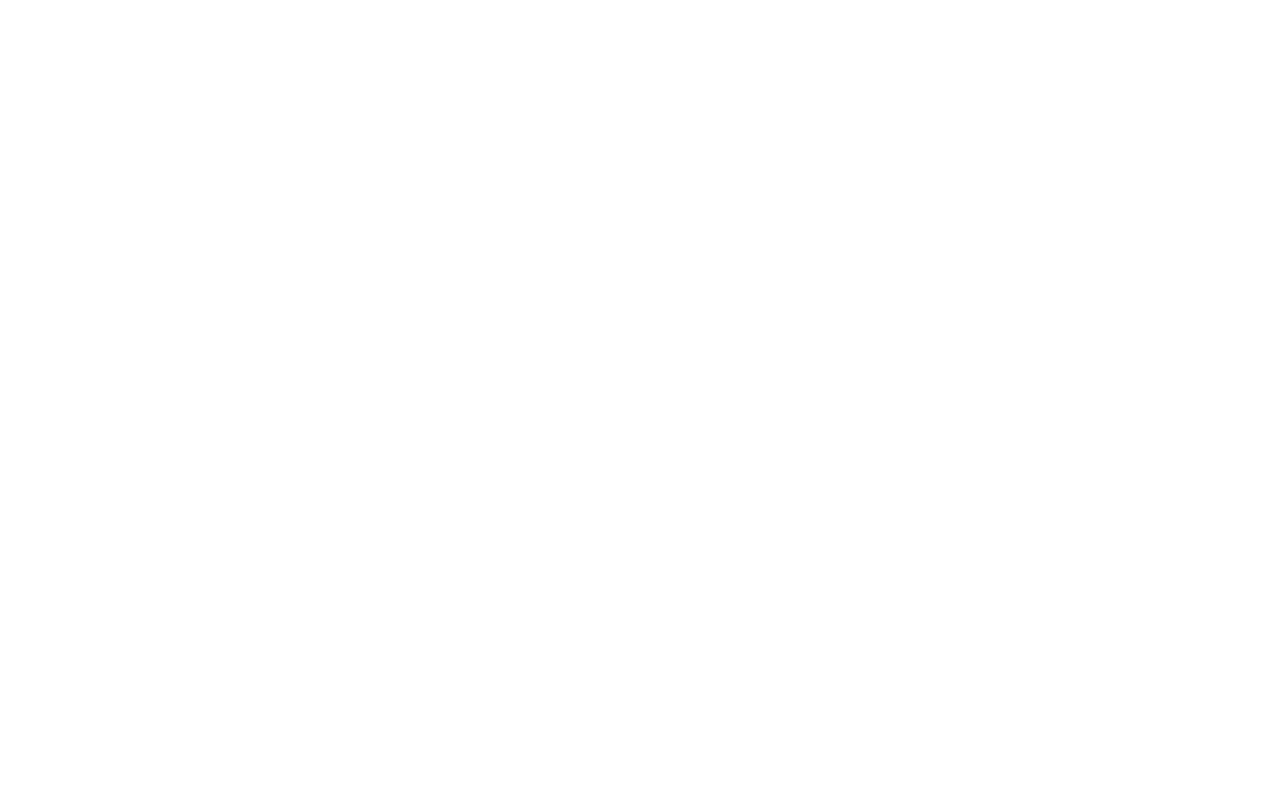
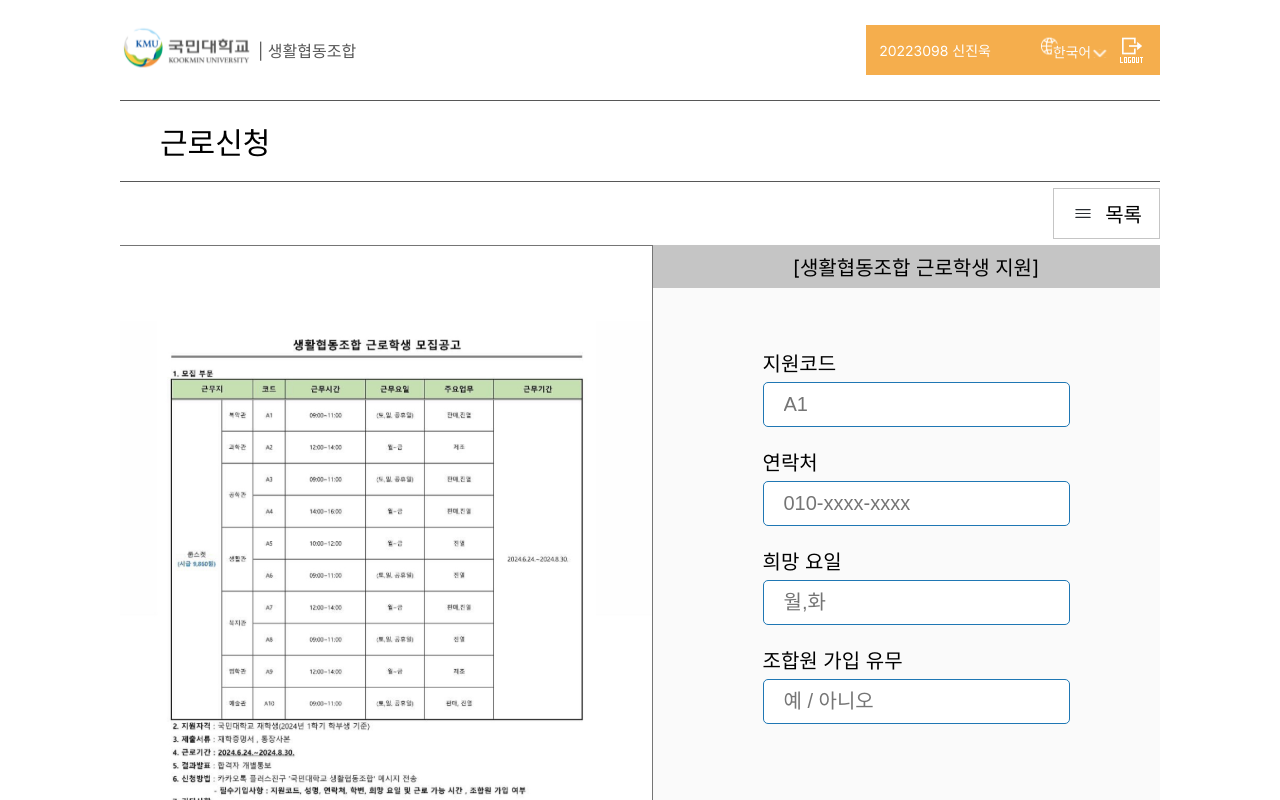
Before and after one commit to jen454/wssrs-frontend, a React (Create React App) app: page /apply in a window 1280 px wide. Before the commit this address had no page. Built offline with nearby package versions, Linux system fonts and the light colour scheme.

Commit message:
Feat: 지원 작성 페이지 퍼블리싱

```diff
--- a/src/App.js
+++ b/src/App.js
@@ -3,6 +3,7 @@
 import { RecoilRoot } from 'recoil';
 import MainPage from './pages/MainPage';
 import PostDetailPage from './pages/PostDetailPage';
+import ApplyPage from './pages/ApplyPage';
 
 function App() {
   return (
@@ -11,7 +12,8 @@
         <RecoilRoot>
           <Routes>
             <Route path="/" element={<MainPage />} />
-            <Route path="/postDetail" element={<PostDetailPage />} />
+            <Route path="/post-detail" element={<PostDetailPage />} />
+            <Route path="/apply" element={<ApplyPage />} />
           </Routes>
         </RecoilRoot>
       </BrowserRouter>
--- /dev/null
+++ b/src/components/Button/MediumBlueButton.js
@@ -0,0 +1,29 @@
+import React from 'react';
+import styled from 'styled-components';
+
+function MediumBlueButton({ onClick, title }) {
+  return (
+    <Container onClick={onClick}>
+      <Text>{title}</Text>
+    </Container>
+  );
+}
+
+const Container = styled.div`
+  display: flex;
+  align-items: center;
+  justify-content: center;
+  padding: 10px 30px;
+  margin: auto;
+  background-color: var(--color-blue);
+  border-radius: 20px;
+  cursor: pointer;
+`;
+
+const Text = styled.div`
+  color: var(--background-color);
+  font-size: var(--font-size-lm);
+  font-weight: var(--font-weight-medium);
+`;
+
+export default MediumBlueButton;
--- /dev/null
+++ b/src/components/Input/ApplyInput.js
@@ -0,0 +1,37 @@
+import React from 'react';
+import styled from 'styled-components';
+
+function ApplyInput({ title, name, value, onChange, placeholder }) {
+  return (
+    <Container>
+      <Label>{title}</Label>
+      <Input
+        type="text"
+        name={name}
+        value={value}
+        onChange={onChange}
+        placeholder={placeholder}
+      />
+    </Container>
+  );
+}
+
+const Container = styled.div`
+  display: flex;
+  flex-direction: column;
+  gap: 5px;
+`;
+
+const Label = styled.div`
+  font-size: var(--font-size-lm);
+  font-weight: var(--font-weight-regular);
+`;
+
+const Input = styled.input`
+  padding: 10px 20px;
+  font-size: var(--font-size-lm);
+  border: 1px solid var(--color-blue);
+  border-radius: 5px;
+`;
+
+export default ApplyInput;
--- /dev/null
+++ b/src/pages/ApplyPage.js
@@ -0,0 +1,136 @@
+import React, { useState } from 'react';
+import styled from 'styled-components';
+import { useNavigate } from 'react-router-dom';
+import recruitDetail from '../assets/post/recruitDetail.svg';
+import Header from '../components/Common/Header.js';
+import Footer from '../components/Common/Footer.js';
+import ListButton from '../components/Button/ListButton.js';
+import MediumBlueButton from '../components/Button/MediumBlueButton.js';
+import PostTitle from '../components/Post/PostTitle.js';
+import ApplyInput from '../components/Input/ApplyInput.js';
+import Category from '../components/Post/Category.js';
+
+function ApplyPage() {
+  const navigate = useNavigate();
+  const [formData, setFormData] = useState({
+    applyCode: '',
+    contactNumber: '',
+    preferredDays: '',
+    isMember: '',
+  });
+
+  const onClickNavigate = () => {
+    navigate('/');
+  };
+
+  const onChange = (e) => {
+    const { name, value } = e.target;
+    setFormData({ ...formData, [name]: value });
+  };
+
+  const onClickSubmit = () => {
+    navigate('/submit');
+  };
+
+  return (
+    <Container>
+      <Header />
+      <ContentArea>
+        <Category />
+        <Menu>
+          <ListButton onClick={onClickNavigate} />
+        </Menu>
+        <PostArea>
+          <Post src={recruitDetail} />
+          <PostTextArea>
+            <PostTitle title={'[생활협동조합 근로학생 지원]'} />
+            <FormArea>
+              <ApplyInput
+                title={'지원코드'}
+                name="applyCode"
+                value={formData.applyCode}
+                onChange={onChange}
+                placeholder="A1"
+              />
+              <ApplyInput
+                title={'연락처'}
+                name="contactNumber"
+                value={formData.contact}
+                onChange={onChange}
+                placeholder="010-xxxx-xxxx"
+              />
+              <ApplyInput
+                title={'희망 요일'}
+                name="preferredDays"
+                value={formData.preferredDays}
+                onChange={onChange}
+                placeholder="월,화"
+              />
+              <ApplyInput
+                title={'조합원 가입 유무'}
+                name="isMember"
+                value={formData.isMember}
+                onChange={onChange}
+                placeholder="예 / 아니오"
+              />
+            </FormArea>
+            <MediumBlueButton title={'제출하기'} onClick={onClickSubmit} />
+          </PostTextArea>
+        </PostArea>
+      </ContentArea>
+      <Footer />
+    </Container>
+  );
+}
+
+const Container = styled.div`
+  display: flex;
+  flex-direction: column;
+  min-height: 100vh;
+`;
+
+const ContentArea = styled.div`
+  flex: 1;
+  display: flex;
+  flex-direction: column;
+`;
+
+const PostArea = styled.div`
+  display: flex;
+  width: 100%;
+  height: 700px;
+  justify-content: center;
+  align-items: flex-start;
+  flex-shrink: 0;
+  box-shadow: 0px 4px 4px 0px rgba(0, 0, 0, 0.25);
+  background-color: var(--color-gray-10);
+`;
+
+const PostTextArea = styled.div`
+  flex: 1;
+  display: flex;
+  flex-direction: column;
+`;
+
+const FormArea = styled.div`
+  display: flex;
+  flex-direction: column;
+  gap: 20px;
+  padding: 60px 110px;
+  margin-bottom: 95px;
+`;
+
+const Menu = styled.div`
+  display: flex;
+  justify-content: flex-end;
+  padding: 6px 0px;
+`;
+
+const Post = styled.img`
+  width: 550px;
+  height: 700px;
+  border: 1px solid var(--color-gray-400);
+  background-color: var(--background-color);
+`;
+
+export default ApplyPage;
```
